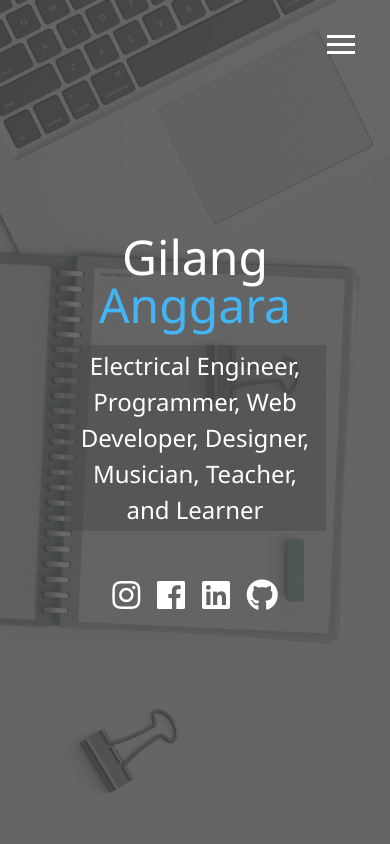
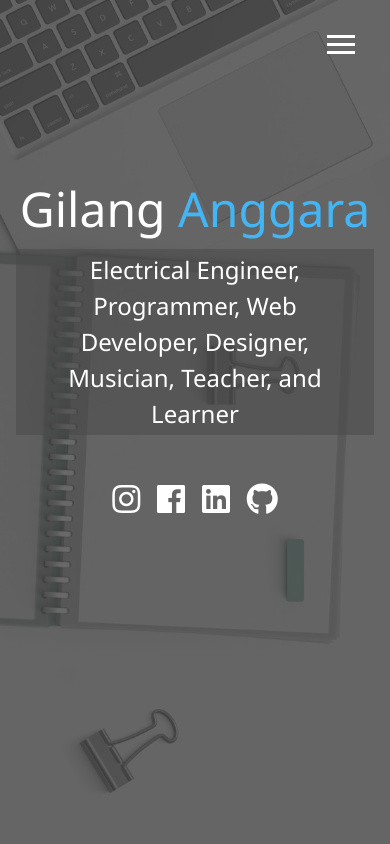
Before and after one commit to whirlpool27/whirlpool27.github.io, a website: page index.html in a window 390 px wide. Drawn offline with Linux system fonts and the light colour scheme.

Commit message:
Fix close button for menu, fix mobile site for md and sm screen

```diff
--- a/index.html
+++ b/index.html
@@ -66,7 +66,8 @@
             </h1>
             <div class="about-info">
                 <div class="bio">
-                    <p>College graduate with Bachelor of Science in Electrical Engineering with 3 months experience in Android
+                    <p>College graduate with Bachelor of Science in Electrical Engineering with 3 months experience in
+                        Android
                         EDC payment system. A dedicated individual with ability to adapt and high spirits to learn.
                     </p>
                 </div>
@@ -82,7 +83,8 @@
                     <img src="img/spots_logo.png" alt="Spots Logo">
                     <div>
                         <h3><b><i>Software Engineering Internship</i></b></h3>
-                        <p>Developed UI, ISO8583 message builder, card reader adapter, and printer adapter for Android EDC.
+                        <p>Developed UI, ISO8583 message builder, card reader adapter, and printer adapter for Android
+                            EDC.
                         </p>
                     </div>
                 </div>
@@ -109,28 +111,28 @@
             </div>
             <div class="modals">
                 <div class="project-modal">
-                    <span class="close">&times;</span>
+                    <span class="modal-close">&times;</span>
                     <img src="img/mocoponic.png" class="project-modal-content" alt="Project">
                     <img src="img/mocoponic.png" class="project-modal-content" alt="Project">
                     <img src="img/mocoponic.png" class="project-modal-content" alt="Project">
                     <img src="img/mocoponic.png" class="project-modal-content" alt="Project">
                 </div>
                 <div class="project-modal">
-                    <span class="close">&times;</span>
+                    <span class="modal-close">&times;</span>
                     <img src="img/mocoponic.png" class="project-modal-content" alt="Project">
                     <img src="img/mocoponic.png" class="project-modal-content" alt="Project">
                     <img src="img/mocoponic.png" class="project-modal-content" alt="Project">
                     <img src="img/mocoponic.png" class="project-modal-content" alt="Project">
                 </div>
                 <div class="project-modal">
-                    <span class="close">&times;</span>
+                    <span class="modal-close">&times;</span>
                     <img src="img/mocoponic.png" class="project-modal-content" alt="Project">
                     <img src="img/mocoponic.png" class="project-modal-content" alt="Project">
                     <img src="img/mocoponic.png" class="project-modal-content" alt="Project">
                     <img src="img/mocoponic.png" class="project-modal-content" alt="Project">
                 </div>
                 <div class="project-modal">
-                    <span class="close">&times;</span>
+                    <span class="modal-close">&times;</span>
                     <img src="img/mocoponic.png" class="project-modal-content" alt="Project">
                     <img src="img/mocoponic.png" class="project-modal-content" alt="Project">
                     <img src="img/mocoponic.png" class="project-modal-content" alt="Project">
--- a/js/main.js
+++ b/js/main.js
@@ -18,8 +18,8 @@ var menuVisibility = false;
 var currentContent = 0;
 
 // media size
-var mediaMd = window.matchMedia('(min-width: 652px) and (max-width: 900px)');
-var mediaSm = window.matchMedia('(max-width: 651px)');
+var mediaMd = window.matchMedia('(min-width: 541px) and (max-width: 900px)');
+var mediaSm = window.matchMedia('(max-width: 540px)');
 
 menuBtn.addEventListener('click', toggleMenu);
 
@@ -111,7 +111,7 @@ function hideMenu() {
 
 var modal = document.getElementsByClassName('project-modal');
 var projectItem = document.getElementsByClassName('project-item');
-var span = document.getElementsByClassName('close');
+var span = document.getElementsByClassName('modal-close');
 
 projectItem[0].onclick = function() {
   modal[0].style.display = 'grid';
--- a/scss/_config.scss
+++ b/scss/_config.scss
@@ -39,13 +39,13 @@ $background-opacity: 0.8;
 
 // Media query
 @mixin mediaSm {
-  @media screen and (max-width: 651px) {
+  @media screen and (max-width: 540px) {
     @content;
   }
 }
 
 @mixin mediaMd {
-  @media screen and (min-width: 652px) and (max-width: 900px) {
+  @media screen and (min-width: 541px) and (max-width: 900px) {
     @content;
   }
 }
--- a/scss/_mobile.scss
+++ b/scss/_mobile.scss
@@ -13,6 +13,7 @@
   main {
     align-items: center;
     text-align: center;
+    padding: 2rem;
 
     .lg-heading {
       line-height: 1;
@@ -30,6 +31,9 @@
 
     grid-template-columns: 1fr;
 
+    .bio {
+      margin-top: 0;
+    }
     .edu-exp-item1,
     .edu-exp-item2 {
       text-align: right;
@@ -58,27 +62,38 @@
 @include mediaSm {
   main {
     text-align: center;
-    margin: 0;
+    padding: 1rem;
 
     .lg-heading {
       line-height: 1;
       margin-bottom: 1rem;
       font-size: 3rem;
     }
+    .sm-heading {
+      font-size: 1.5rem;
+    }
   }
 
   .about-info {
+    width: 100%;
+    grid-template-columns: 1fr;
+
     grid-template-areas:
       'bioimage'
       'bio'
       'edu'
       'exp1';
 
-    grid-template-columns: 1fr;
-
+    .bio-image {
+      max-width: 150px;
+    }
+    .bio {
+      margin-top: 0;
+    }
     .edu-exp-item1,
     .edu-exp-item2 {
-      text-align: right;
+      display: block;
+      text-align: middle;
     }
   }
 
--- a/scss/main.scss
+++ b/scss/main.scss
@@ -192,7 +192,7 @@ main {
   }
 }
 
-.close {
+.modal-close {
   position: fixed;
   top: 0;
   right: 30px;
```
Also changed, not shown: css/main.css.
